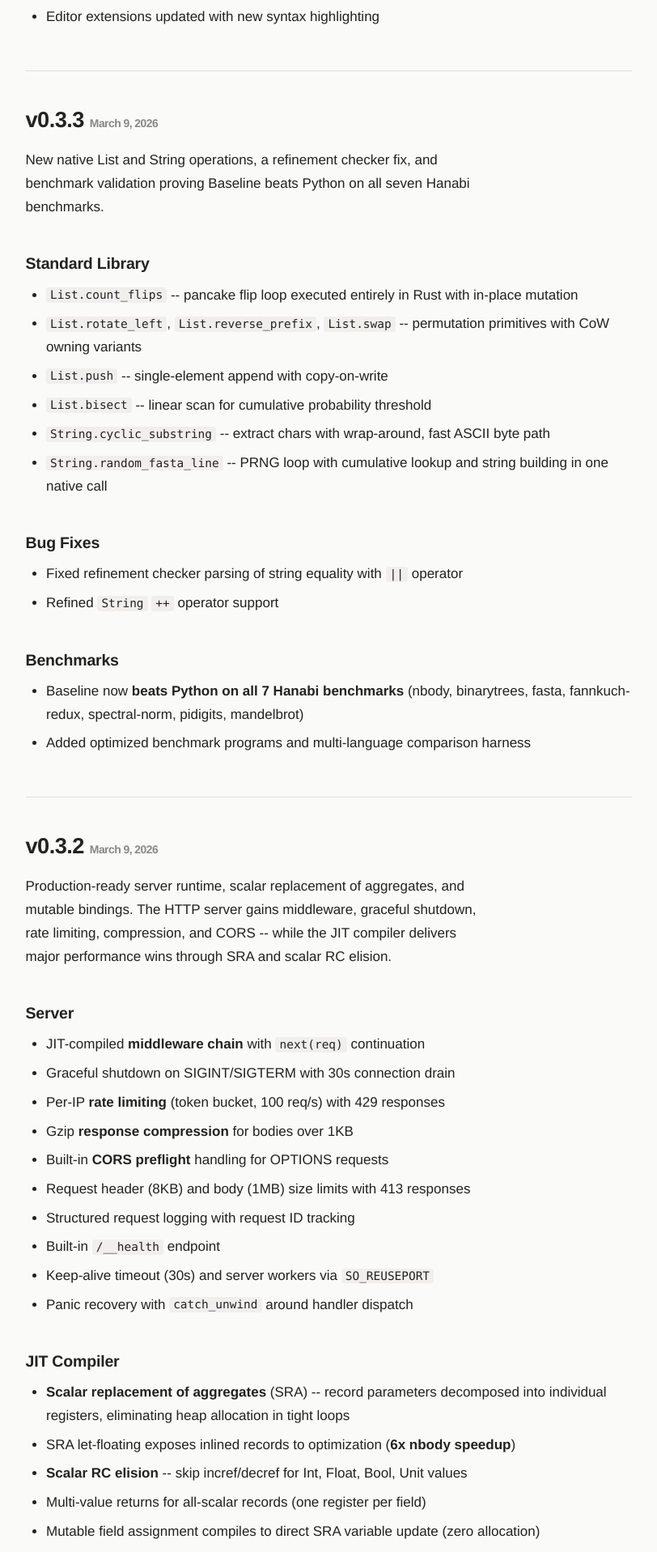
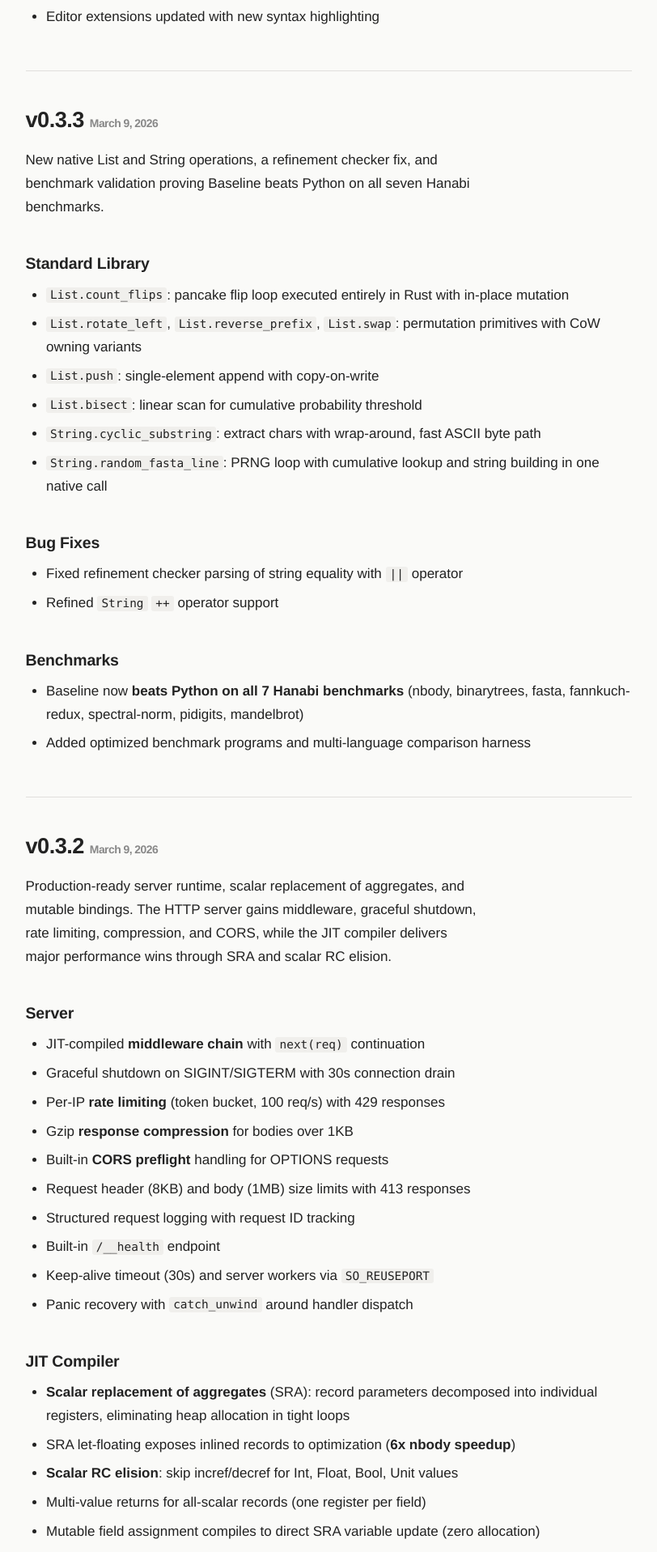
Before and after one commit to baseline-lang/baseline-site, a SvelteKit app: page /changelog in a window 1280 px wide. Shown: the part 880-2797 px from the top of the page at 81% size, without its empty margins (234-1046 px from the left). Built offline with nearby package versions, Linux system fonts and the light colour scheme.

Commit message:
Replace double dashes in changelog with standard punctuation

```diff
--- a/src/routes/changelog/+page.svelte
+++ b/src/routes/changelog/+page.svelte
@@ -12,7 +12,7 @@
 	<h2>v0.3.4 <span class="dim small">March 11, 2026</span></h2>
 	<p>
 		Bangless syntax: the <code>!</code> suffix has been removed from effectful function names.
-		The compiler now uses semantic effect detection -- effects are determined from the
+		The compiler now uses semantic effect detection. Effects are determined from the
 		function body and the <code>{"{Effect}"}</code> annotation in the return type, not from
 		naming conventions.
 	</p>
@@ -44,12 +44,12 @@
 
 	<h3>Standard Library</h3>
 	<ul>
-		<li><code>List.count_flips</code> -- pancake flip loop executed entirely in Rust with in-place mutation</li>
-		<li><code>List.rotate_left</code>, <code>List.reverse_prefix</code>, <code>List.swap</code> -- permutation primitives with CoW owning variants</li>
-		<li><code>List.push</code> -- single-element append with copy-on-write</li>
-		<li><code>List.bisect</code> -- linear scan for cumulative probability threshold</li>
-		<li><code>String.cyclic_substring</code> -- extract chars with wrap-around, fast ASCII byte path</li>
-		<li><code>String.random_fasta_line</code> -- PRNG loop with cumulative lookup and string building in one native call</li>
+		<li><code>List.count_flips</code>: pancake flip loop executed entirely in Rust with in-place mutation</li>
+		<li><code>List.rotate_left</code>, <code>List.reverse_prefix</code>, <code>List.swap</code>: permutation primitives with CoW owning variants</li>
+		<li><code>List.push</code>: single-element append with copy-on-write</li>
+		<li><code>List.bisect</code>: linear scan for cumulative probability threshold</li>
+		<li><code>String.cyclic_substring</code>: extract chars with wrap-around, fast ASCII byte path</li>
+		<li><code>String.random_fasta_line</code>: PRNG loop with cumulative lookup and string building in one native call</li>
 	</ul>
 
 	<h3>Bug Fixes</h3>
@@ -71,7 +71,7 @@
 	<h2>v0.3.2 <span class="dim small">March 9, 2026</span></h2>
 	<p>
 		Production-ready server runtime, scalar replacement of aggregates, and mutable bindings.
-		The HTTP server gains middleware, graceful shutdown, rate limiting, compression, and CORS --
+		The HTTP server gains middleware, graceful shutdown, rate limiting, compression, and CORS,
 		while the JIT compiler delivers major performance wins through SRA and scalar RC elision.
 	</p>
 
@@ -91,9 +91,9 @@
 
 	<h3>JIT Compiler</h3>
 	<ul>
-		<li><strong>Scalar replacement of aggregates</strong> (SRA) -- record parameters decomposed into individual registers, eliminating heap allocation in tight loops</li>
+		<li><strong>Scalar replacement of aggregates</strong> (SRA): record parameters decomposed into individual registers, eliminating heap allocation in tight loops</li>
 		<li>SRA let-floating exposes inlined records to optimization (<strong>6x nbody speedup</strong>)</li>
-		<li><strong>Scalar RC elision</strong> -- skip incref/decref for Int, Float, Bool, Unit values</li>
+		<li><strong>Scalar RC elision</strong>: skip incref/decref for Int, Float, Bool, Unit values</li>
 		<li>Multi-value returns for all-scalar records (one register per field)</li>
 		<li>Mutable field assignment compiles to direct SRA variable update (zero allocation)</li>
 		<li>Tail recursion modulo constructor (TRMC) rewrites recursive constructors into iterative loops</li>
@@ -121,12 +121,12 @@
 	<h2>v0.3.0 <span class="dim small">March 5, 2026</span></h2>
 	<p>
 		JIT-only execution, fiber-based effect handlers, and a major stdlib expansion.
-		The tree-walk interpreter has been removed -- Cranelift JIT is now the default and only runtime.
+		The tree-walk interpreter has been removed. Cranelift JIT is now the default and only runtime.
 	</p>
 
 	<h3>JIT Compiler</h3>
 	<ul>
-		<li>Cranelift JIT is now the <strong>default and only runtime</strong> -- the bytecode VM interpreter has been removed</li>
+		<li>Cranelift JIT is now the <strong>default and only runtime</strong>. The bytecode VM interpreter has been removed</li>
 		<li>Self-tail-call optimization (recursive calls compile to loops)</li>
 		<li>Base-case speculation inlines guard checks at call sites</li>
 		<li>Clone-on-write enum field updates bypass <code>Arc::get_mut</code> via safe raw pointer mutation</li>
@@ -139,7 +139,7 @@
 
 	<h3>Performance</h3>
 	<ul>
-		<li>Indexed field access -- field indices resolved at compile time, O(1) Vec lookup at runtime</li>
+		<li>Indexed field access: field indices resolved at compile time, O(1) Vec lookup at runtime</li>
 		<li>Aggressive function inlining (lightweight functions up to 120 IR nodes)</li>
 		<li>Tuple-let fusion eliminates allocation from inlined multi-return</li>
 		<li>Non-atomic RC mode for single-threaded execution</li>
```
